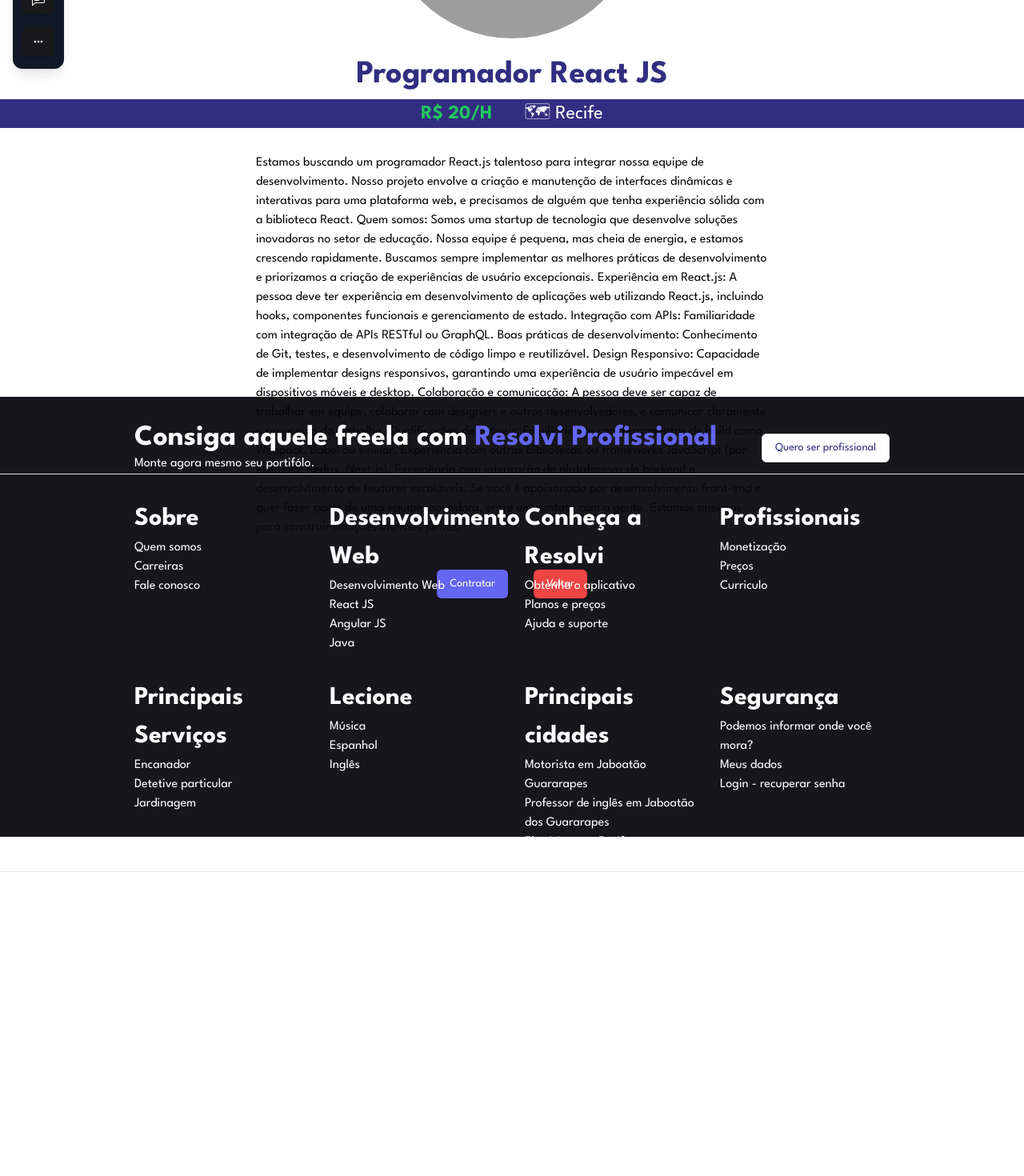
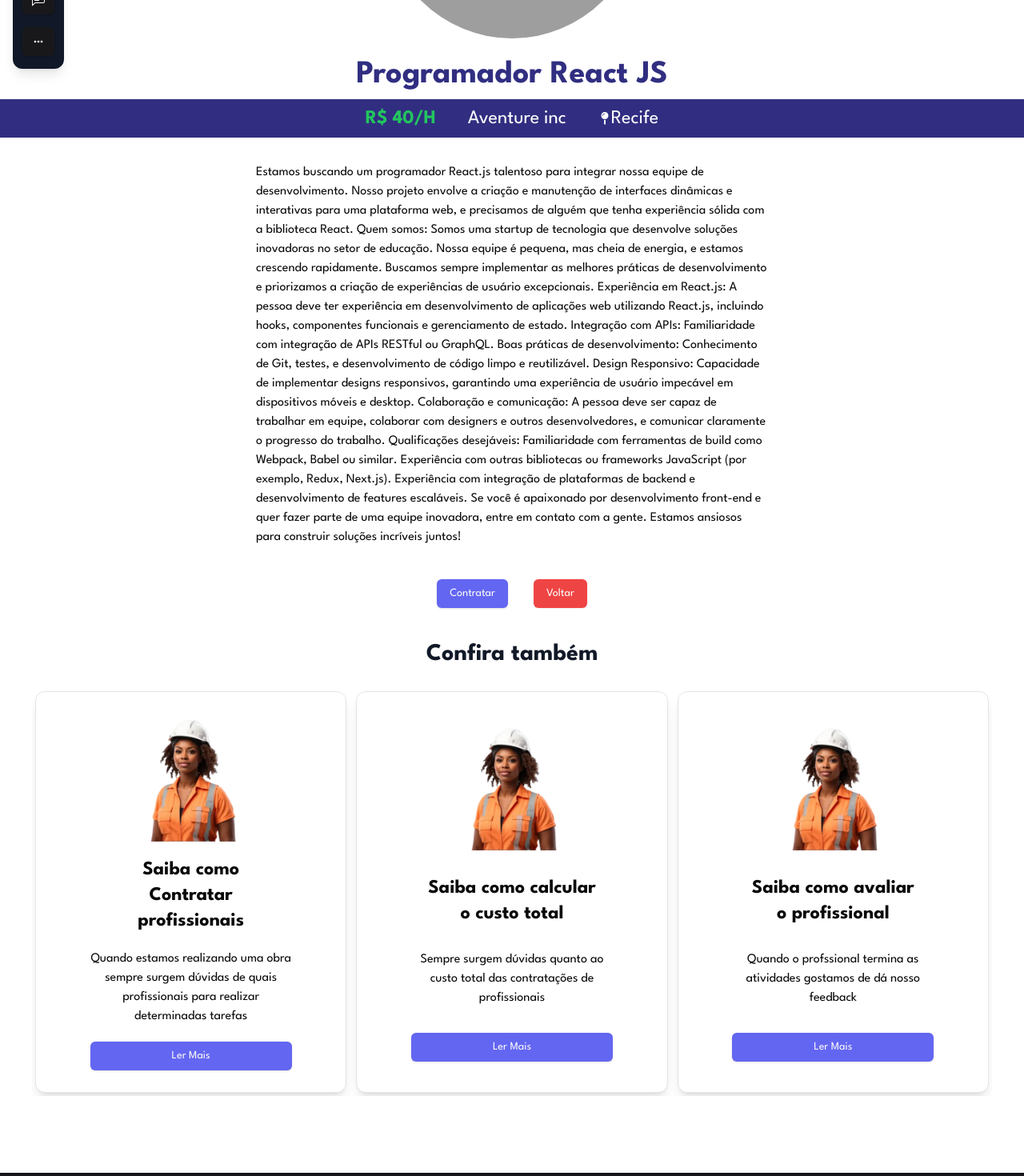
Before and after one commit to eniobatalha/resolvi-web-checkpoint, a Next.js app: page /infoOrder in a window 1280 px wide. Shown: the part 400-1870 px from the top of the page at 80% size. Before the commit the page ends 1558 px from the top, so only its background shows below. Built offline with nearby package versions, Linux system fonts and the light colour scheme; grey boxes are pictures that could not be loaded.

Commit message:
criado info pedidos

```diff
--- a/src/app/infoOrder/page.tsx
+++ b/src/app/infoOrder/page.tsx
@@ -5,6 +5,9 @@
 import { Avatar, AvatarFallback, AvatarImage } from "@/components/ui/avatar";
 import {Button} from "@/components/ui/button";
 import Footer from "@/components/organisms/Footer";
+import {FaMapPin} from "react-icons/fa";
+import {CarouselWorkers} from "@/components/organisms/CarouselWorkers";
+import InsetHome1 from "@/components/organisms/InsetHome";
 
 const InfoOrder = () => {
     return (
@@ -13,7 +16,7 @@
             <div className="flex min-h-screen">
                 <Menu/>
 
-                <div className="flex w-full h-lvh flex-col items-center py-8">
+                <div className="flex w-full flex-col items-center py-8">
                     <Avatar className="w-[320px] h-[320px]">
                         <AvatarImage src="https://p2.trrsf.com/image/fget/cf/1200/900/middle/images.terra.com/2023/06/15/programadora-us3i6jqikoxk.jpg" />
                         <AvatarFallback>Resolvi</AvatarFallback>
@@ -21,8 +24,15 @@
 
                     <h2 className="font-bold text-indigo-900 text-[40px] pt-4">Programador React JS</h2>
                     <div className="flex justify-center items-center gap-10 bg-indigo-900 w-full h-12">
-                        <span className="text-green-500 text-[24px] font-bold">R$ 20/H</span>
-                        <span className="text-white text-[24px]">🗺 Recife</span>
+                        <div className="flex items-center gap-10">
+                            <span className="text-green-500 text-[24px] font-bold">R$ 40/H</span>
+                            <span className="text-white text-[24px]">Aventure inc</span>
+                            <div className="flex items-center">
+                                <FaMapPin className="text-white"/>
+                                <span className="text-white text-[24px]">Recife</span>
+                            </div>
+
+                        </div>
                     </div>
 
                     <div className="w-1/2 pt-8">
@@ -75,6 +85,12 @@
                             Voltar
                         </Button>
                     </div>
+
+                    <div className="flex flex-col items-center py-10">
+                        <h1 className="text-3xl font-bold text-gray-900">Confira também</h1>
+                        <InsetHome1/>
+
+                    </div>
                 </div>
 
             </div>
```
